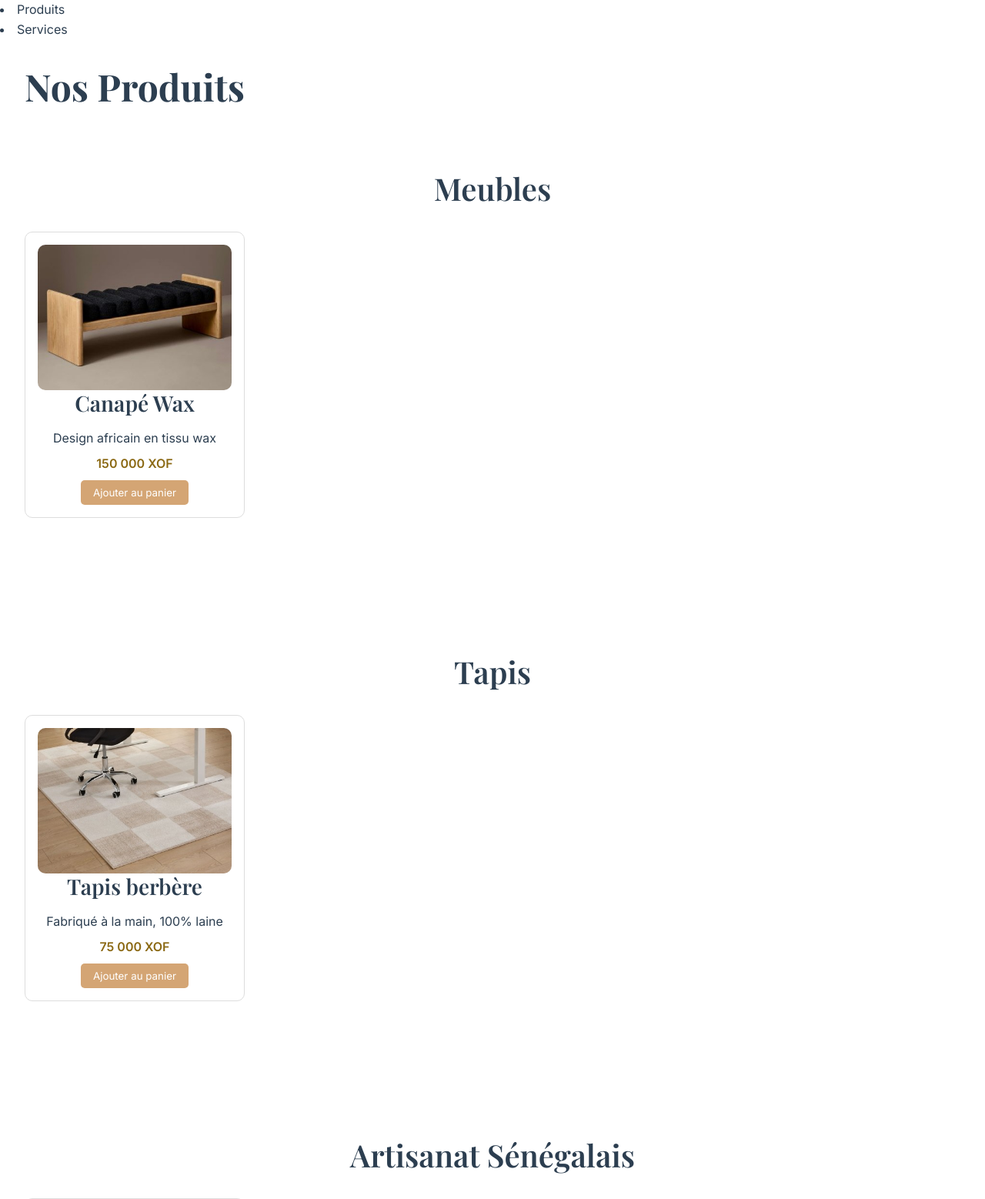
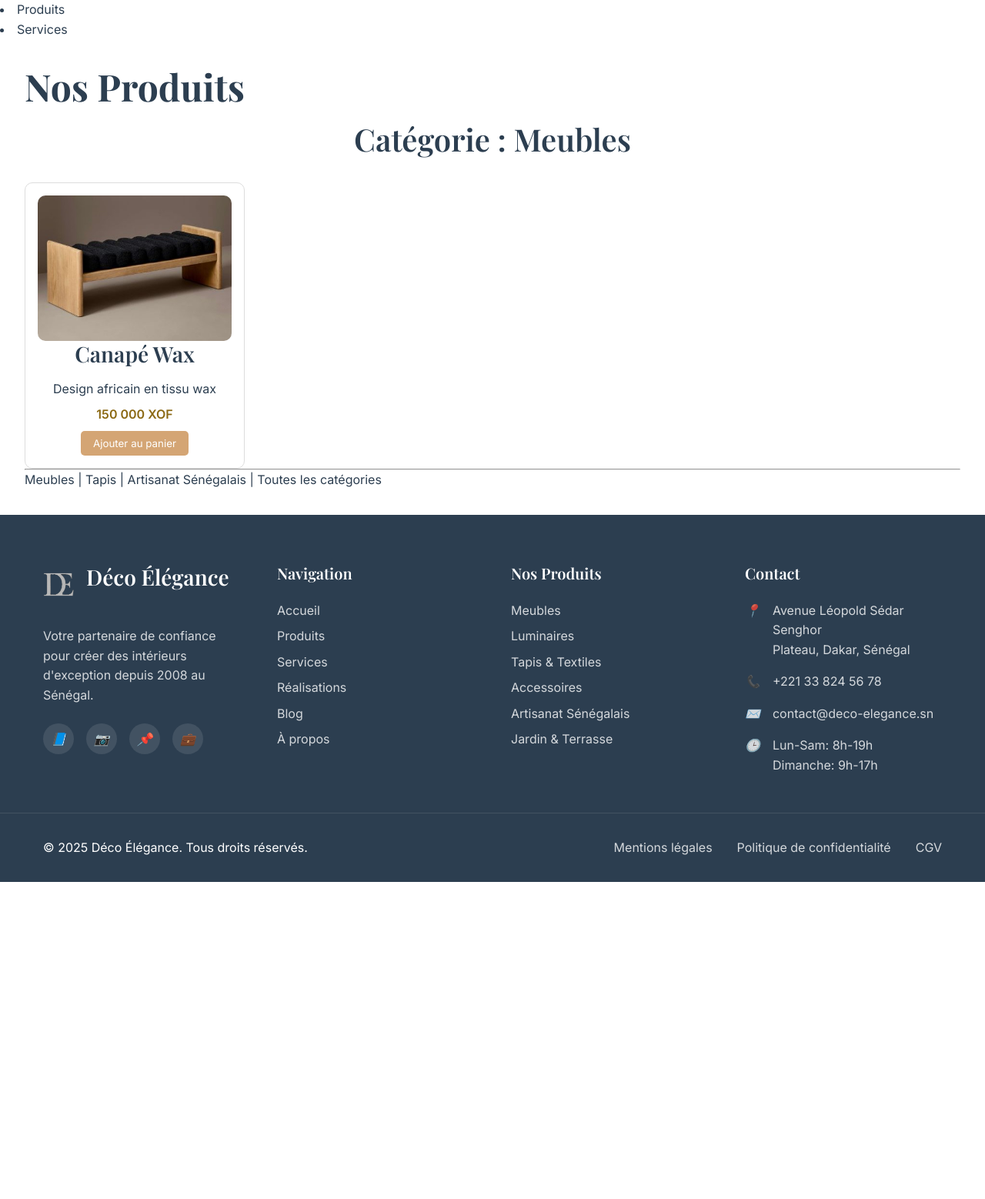
Before and after one commit to marocainperdu/Projet-Programmation-WEB-DIC1, a PHP site: page /produits.php?category=meubles in a window 1280 px wide. Shown: the part 310-1868 px from the top of the page at 77% size. After the commit the page ends 1456 px from the top, so only its background shows below. Run offline with PHP 8.4, Linux system fonts and the light colour scheme.

Commit message:
Update produits.php

```diff
--- a/produits.php
+++ b/produits.php
@@ -1,52 +1,90 @@
-<?php include 'header.php'; ?>
-<?php include 'menu.php'; ?>
+<?php
+include 'header.php';
+include 'menu.php';
+
+// Liste des produits
+$products = [
+    1 => ['categorie' => 'meubles', 'nom' => 'Canapé Wax', 'description' => 'Design africain en tissu wax', 'prix' => 150000, 'image' => 'images/meubles-category.jpg'],
+    2 => ['categorie' => 'tapis', 'nom' => 'Tapis berbère', 'description' => 'Fabriqué à la main, 100% laine', 'prix' => 75000, 'image' => 'images/tapis-category.jpg'],
+    3 => ['categorie' => 'artisanat', 'nom' => 'Sculpture en bois', 'description' => 'Artisanat local de Casamance', 'prix' => 45000, 'image' => 'images/artisanat-category.jpg'],
+    // Ajoute d’autres produits ici si besoin
+];
+
+// Récupération des paramètres GET
+$selectedCategory = $_GET['category'] ?? null;
+$productId = $_GET['id'] ?? null;
+
+// Si un id est présent, afficher la fiche produit
+if ($productId && isset($products[$productId])) {
+    $prod = $products[$productId];
+    ?>
+
+    <main class="fiche-produit">
+      <h1><?php echo htmlspecialchars($prod['nom']); ?></h1>
+      <img src="<?php echo $prod['image']; ?>" alt="<?php echo htmlspecialchars($prod['nom']); ?>" style="max-width:400px;">
+      <p><?php echo htmlspecialchars($prod['description']); ?></p>
+      <p class="prix"><?php echo number_format($prod['prix'], 0, ',', ' ') . ' XOF'; ?></p>
+      <button>Ajouter au panier</button>
+      <p><a href="produits.php<?php echo $selectedCategory ? '?category='.$selectedCategory : ''; ?>">← Retour aux produits</a></p>
+    </main>
+
+<?php
+} else {
+// Sinon afficher la liste des produits (toute la liste ou filtrée par catégorie)
+
+// Filtrer les produits si catégorie demandée
+$displayProducts = [];
+if ($selectedCategory) {
+    foreach ($products as $id => $prod) {
+        if ($prod['categorie'] === $selectedCategory) {
+            $displayProducts[$id] = $prod;
+        }
+    }
+} else {
+    $displayProducts = $products;
+}
+?>
 
 <main class="produits">
   <h1>Nos Produits</h1>
 
-  <!-- Catégorie : Meubles -->
-  <section class="categorie">
-    <h2>Meubles</h2>
-    <div class="produits-grid">
-      <div class="produit">
-        <img src="images/meubles-category.jpg" alt="Canapé Wax">
-        <h3>Canapé Wax</h3>
-        <p>Design africain en tissu wax</p>
-        <p class="prix">150 000 XOF</p>
-        <button>Ajouter au panier</button>
-      </div>
-      <!-- Ajoute d'autres meubles ici -->
-    </div>
-  </section>
+  <?php if ($selectedCategory): ?>
+    <h2>Catégorie : <?php echo ucfirst($selectedCategory); ?></h2>
+  <?php else: ?>
+    <h2>Toutes les catégories</h2>
+  <?php endif; ?>
 
-  <!-- Catégorie : Tapis -->
-  <section class="categorie">
-    <h2>Tapis</h2>
-    <div class="produits-grid">
-      <div class="produit">
-        <img src="images/tapis-category.jpg" alt="Tapis berbère">
-        <h3>Tapis berbère</h3>
-        <p>Fabriqué à la main, 100% laine</p>
-        <p class="prix">75 000 XOF</p>
-        <button>Ajouter au panier</button>
-      </div>
-    </div>
-  </section>
+  <div class="produits-grid">
+    <?php if (!empty($displayProducts)): ?>
+      <?php foreach ($displayProducts as $id => $prod): ?>
+        <div class="produit">
+          <a href="produits.php?id=<?php echo $id; ?>">
+            <img src="<?php echo $prod['image']; ?>" alt="<?php echo htmlspecialchars($prod['nom']); ?>">
+            <h3><?php echo htmlspecialchars($prod['nom']); ?></h3>
+          </a>
+          <p><?php echo htmlspecialchars($prod['description']); ?></p>
+          <p class="prix"><?php echo number_format($prod['prix'], 0, ',', ' ') . ' XOF'; ?></p>
+          <button>Ajouter au panier</button>
+        </div>
+      <?php endforeach; ?>
+    <?php else: ?>
+      <p>Aucun produit trouvé dans cette catégorie.</p>
+    <?php endif; ?>
+  </div>
 
-  <!-- Catégorie : Artisanat Sénégalais -->
-  <section class="categorie">
-    <h2>Artisanat Sénégalais</h2>
-    <div class="produits-grid">
-      <div class="produit">
-        <img src="images/artisanat-category.jpg" alt="Sculpture bois">
-        <h3>Sculpture en bois</h3>
-        <p>Artisanat local de Casamance</p>
-        <p class="prix">45 000 XOF</p>
-        <button>Ajouter au panier</button>
-      </div>
-    </div>
-  </section>
+  <hr>
 
+  <!-- Liens rapides vers catégories -->
+  <nav class="categories-nav">
+    <a href="produits.php?category=meubles">Meubles</a> |
+    <a href="produits.php?category=tapis">Tapis</a> |
+    <a href="produits.php?category=artisanat">Artisanat Sénégalais</a> |
+    <a href="produits.php">Toutes les catégories</a>
+  </nav>
 </main>
 
-<?php include 'footer.php'; ?>
+<?php
+} // fin else liste produits
+
+include 'footer.php';
+?>
```
